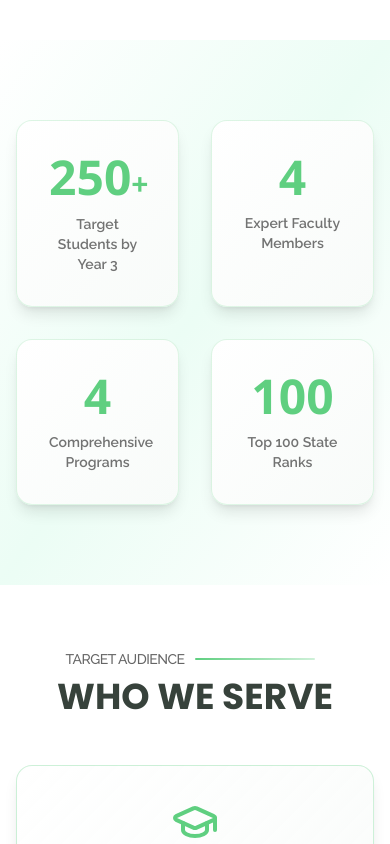
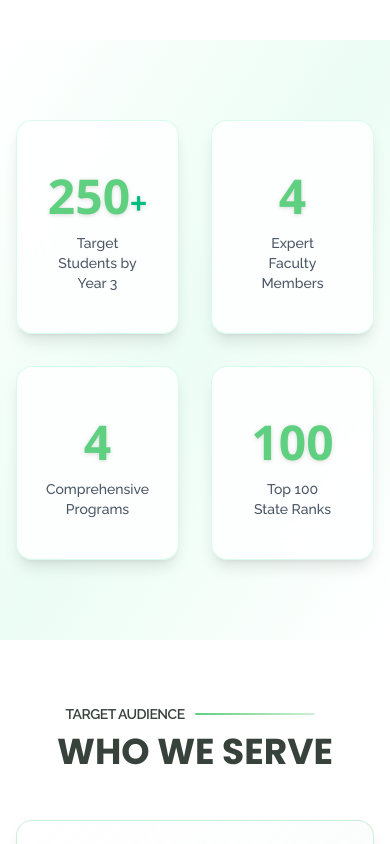
Before and after one commit to Vijay-Psgtech/Psg-leap-academy, a React (Vite) app: page / in a window 390 px wide. Shown: the part 2320-3164 px from the top of the page. Built offline with nearby package versions, Linux system fonts and the light colour scheme.

Commit message:
Stats section card hovering & Subheading styling has been done.

```diff
--- a/src/components/PSGLEAPAcademy.jsx
+++ b/src/components/PSGLEAPAcademy.jsx
@@ -489,9 +489,7 @@ export default function PSGLeapAcademy() {
             viewport={{ once: true, amount: 0.3 }}
             variants={{
               hidden: {},
-              visible: {
-                transition: { staggerChildren: 0.15 },
-              },
+              visible: { transition: { staggerChildren: 0.15 } },
             }}
           >
             {[
@@ -502,30 +500,32 @@ export default function PSGLeapAcademy() {
             ].map((stat, idx) => (
               <motion.div
                 key={idx}
-                className="text-center p-8 bg-white rounded-2xl shadow-lg card-hover"
-                style={{
-                  background: "linear-gradient(135deg, #ffffff, #f8fbf9)",
-                  border: "1px solid rgba(95, 207, 128, 0.2)",
-                }}
+                className="text-center p-10 bg-white/80 backdrop-blur-xl rounded-2xl
+                     border border-emerald-200/40 shadow-lg
+                     hover:shadow-xl
+                     transition-all duration-500"
                 variants={{
                   hidden: { opacity: 0, y: 40 },
                   visible: { opacity: 1, y: 0 },
                 }}
-                whileHover={{ y: -6 }}
-              >
-                <AnimatedNumber value={stat.value} />
-                {stat.value === 250 ? (
-                  <span className="text-3xl font-bold text-[#5fcf80]">+</span>
-                ) : null}
-
-                <div
-                  className="text-sm md:text-base font-semibold mt-3"
-                  style={{
-                    color: "rgba(68, 68, 68, 0.75)",
-                    fontFamily: "'Raleway', sans-serif",
-                  }}
-                >
-                  {stat.label}
+                whileHover={{ y: -6, scale: 1.03 }}
+              >
+                <div className="flex flex-col items-center justify-center">
+                  <motion.span
+                    className="text-6xl md:text-7xl font-extrabold text-emerald-500 drop-shadow-sm"
+                    initial={{ opacity: 0 }}
+                    animate={{ opacity: 1 }}
+                    transition={{ delay: 0.3 }}
+                  >
+                    <AnimatedNumber value={stat.value} />
+                    {stat.value === 250 && <span className="text-3xl">+</span>}
+                  </motion.span>
+                  <div
+                    className="text-sm md:text-base font-medium mt-3 text-gray-600 max-w-[10rem]"
+                    style={{ fontFamily: "'Raleway', sans-serif" }}
+                  >
+                    {stat.label}
+                  </div>
                 </div>
               </motion.div>
             ))}
@@ -543,11 +543,10 @@ export default function PSGLeapAcademy() {
         <div className="max-w-7xl mx-auto px-4 sm:px-6 lg:px-8">
           <div className="text-center mb-12">
             <h2
-              className="text-sm uppercase tracking-widest mb-2 section-title-line"
-              style={{
-                color: "#666666",
+              className="text-sm uppercase tracking-widest mb-2 section-title-line text-gray-500"
+              style={{
                 fontFamily: "'Raleway', sans-serif",
-                fontWeight: 500,
+                fontWeight: 600,
               }}
             >
               Target Audience
@@ -623,10 +622,10 @@ export default function PSGLeapAcademy() {
           {/* Section Heading */}
           <div className="text-center mb-16">
             <h2
-              className="text-sm uppercase tracking-[0.3em] mb-3"
-              style={{
-                color: "#666666",
+              className="text-sm uppercase tracking-[0.3em] mb-3 text-gray-500"
+              style={{
                 fontFamily: "'Raleway', sans-serif",
+                fontWeight: 600,
               }}
             >
               Program Offerings
@@ -779,10 +778,10 @@ export default function PSGLeapAcademy() {
           {/* Heading */}
           <div className="text-center mb-16">
             <h2
-              className="text-sm uppercase tracking-[0.3em] mb-3"
-              style={{
-                color: "#666666",
+              className="text-sm uppercase tracking-[0.3em] mb-3 section-title-line text-gray-500"
+              style={{
                 fontFamily: "'Raleway', sans-serif",
+                fontWeight: 600,
               }}
             >
               Infrastructure & Facilities
@@ -911,10 +910,10 @@ export default function PSGLeapAcademy() {
           {/* Heading */}
           <div className="text-center mb-16">
             <h2
-              className="text-sm uppercase tracking-[0.3em] mb-3"
-              style={{
-                color: "#666666",
+              className="text-sm uppercase tracking-[0.3em] mb-3 text-gray-500"
+              style={{
                 fontFamily: "'Raleway', sans-serif",
+                fontWeight: 600,
               }}
             >
               Technology Integration
@@ -1028,10 +1027,10 @@ export default function PSGLeapAcademy() {
           {/* Section Heading */}
           <div className="text-center mb-16">
             <h2
-              className="text-sm uppercase tracking-[0.3em] mb-3"
-              style={{
-                color: "#666666",
+              className="text-sm uppercase tracking-[0.3em] mb-3 text-gray-500"
+              style={{
                 fontFamily: "'Raleway', sans-serif",
+                fontWeight: 600,
               }}
             >
               Faculty & Staffing
@@ -1231,10 +1230,10 @@ export default function PSGLeapAcademy() {
           {/* Heading */}
           <div className="text-center mb-16">
             <h2
-              className="text-sm uppercase tracking-[0.3em] mb-3"
-              style={{
-                color: "#666666",
+              className="text-sm uppercase tracking-[0.3em] mb-3 text-gray-500 section-title-line"
+              style={{
                 fontFamily: "'Raleway', sans-serif",
+                fontWeight: 600,
               }}
             >
               Pricing
@@ -1422,10 +1421,10 @@ export default function PSGLeapAcademy() {
           {/* Heading */}
           <div className="text-center mb-16">
             <h2
-              className="text-sm uppercase tracking-[0.3em] mb-3"
-              style={{
-                color: "#666666",
+              className="text-sm uppercase tracking-[0.3em] mb-3 text-gray-500 section-title-line"
+              style={{
                 fontFamily: "'Raleway', sans-serif",
+                fontWeight: 600,
               }}
             >
               Marketing & Outreach
@@ -1543,10 +1542,10 @@ export default function PSGLeapAcademy() {
           {/* Heading */}
           <div className="text-center mb-16">
             <h2
-              className="text-sm uppercase tracking-[0.3em] mb-3"
-              style={{
-                color: "#666666",
+              className="text-sm uppercase tracking-[0.3em] mb-3 text-gray-500"
+              style={{
                 fontFamily: "'Raleway', sans-serif",
+                fontWeight: 600,
               }}
             >
               Financial Statement
@@ -1747,10 +1746,10 @@ export default function PSGLeapAcademy() {
           {/* Heading */}
           <div className="text-center mb-16">
             <h2
-              className="text-sm uppercase tracking-[0.3em] mb-3 section-title-line"
-              style={{
-                color: "rgba(68, 68, 68, 0.5)",
+              className="text-sm uppercase tracking-[0.3em] mb-3 section-title-line text-gray-500"
+              style={{
                 fontFamily: "'Raleway', sans-serif",
+                fontWeight: 600,
               }}
             >
               Success Metrics
```
